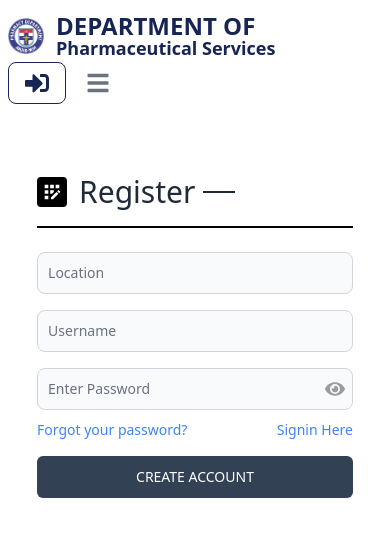
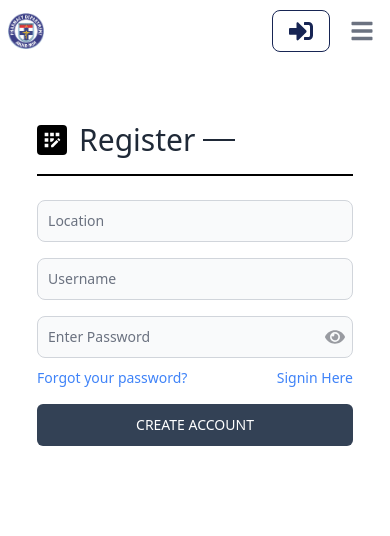
Before and after one commit to Ameneterh/tally_counter, a React (Vite) app in the folder frontend/: page /register in a window 390 px wide. Shown: the top 536 px of the page. Built offline with nearby package versions, Linux system fonts and the light colour scheme; the HTML template or start-up script is replaced by a standard one.

Commit message:
optimized header, homepage, and modal for mobile view

```diff
--- a/frontend/src/components/HeaderComponent.jsx
+++ b/frontend/src/components/HeaderComponent.jsx
@@ -39,7 +39,7 @@ export default function HeaderComponent() {
           className="mr-3 h-9 sm:h-12"
           alt="Flowbite React Logo"
         />
-        <span className="self-center whitespace-nowrap text-2xl font-bold text-blue-950">
+        <span className="hidden sm:inline-block self-center whitespace-nowrap text-2xl font-bold text-blue-950">
           DEPARTMENT OF
           <span className="block -mt-2 text-lg">Pharmaceutical Services</span>
         </span>
--- a/frontend/src/pages/ClientNow.jsx
+++ b/frontend/src/pages/ClientNow.jsx
@@ -141,8 +141,8 @@ export default function ClientNow() {
         <Modal.Header />
         <Modal.Body>
           <div className="text-center">
-            <HiOutlineExclamationCircle className="mx-auto mb-4 h-14 w-14 text-gray-400 dark:text-gray-200" />
-            <h3 className="mb-5 text-lg font-normal text-gray-500 dark:text-gray-400">
+            <HiOutlineExclamationCircle className="mx-auto mb-4 h-14 w-14 text-red-700" />
+            <h3 className="mb-5 text-lg font-normal text-blue-950">
               Are you sure you are done with the dispensing to this client?
             </h3>
             <div className="flex justify-center gap-4">
--- a/frontend/src/pages/HomePage.jsx
+++ b/frontend/src/pages/HomePage.jsx
@@ -78,7 +78,7 @@ export default function HomePage() {
   return (
     <div className="min-h-[80svh] flex flex-col gap-6 justify-center max-w-6xl mx-auto mt-5 px-10 py-10">
       <div className="flex flex-1 gap-4 flex-wrap items-center justify-center rounded-2xl">
-        <div className="w-full max-w-5xl h-60 rounded-2xl flex items-center justify-center text-blue-950 text-6xl font-extrabold">
+        <div className="w-full max-w-5xl h-60 rounded-2xl flex items-center justify-center text-blue-950 text-center text-6xl font-extrabold">
           Invite Next Client
         </div>
       </div>
```
